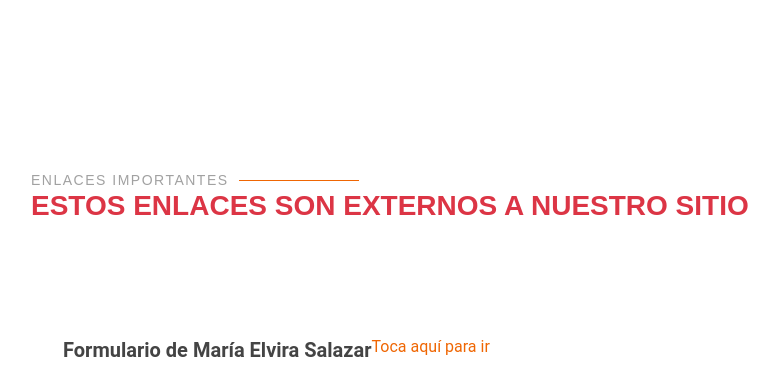
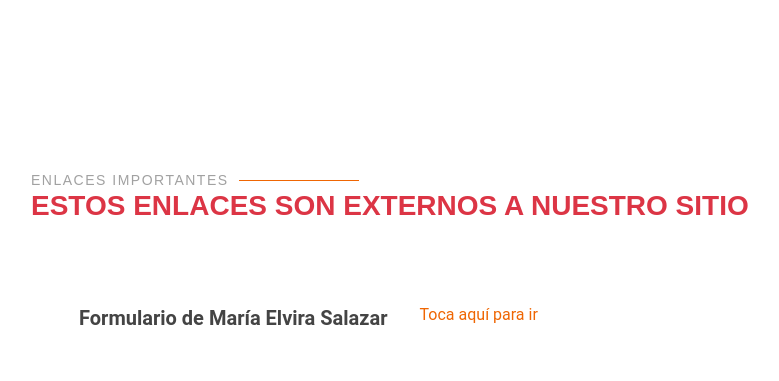
Before and after one commit to eliaselp/DIBAX_TAX_LLC, a Django app: page / in a window 1280 px wide. Shown: the part 3805-4186 px from the top of the page, without its empty margins (51-830 px from the left). Run offline with Django 5.2, Linux system fonts and the light colour scheme; data that the repository does not hold is empty; some libraries are stand-ins or nearby versions.

Commit message:
Update index.html

```diff
--- a/templates/client/index.html
+++ b/templates/client/index.html
@@ -677,12 +677,12 @@
                     <p class="text-danger">Estos enlaces son externos a nuestro sitio</p>
                 </div><!-- End Section Title -->
                 <div class="container">
-                    <div class="mt-5">
+                    <div>
                         <ul>
                             <li class="d-flex mt-3">
-                                <p class="fw-semibold fs-5">Formulario de María Elvira Salazar</p>
+                                <p class="fw-semibold fs-5 mx-3">Formulario de María Elvira Salazar</p>
                                 <a href="https://repsalazari220a.fillout.com/t/xt8k6c75Gtus"
-                                    class="btn-get-started animate__animated animate__fadeInUp scrollto">
+                                    class="btn-get-started animate__animated animate__fadeInUp scrollto mx-3">
                                     Toca aquí para ir
                                 </a>
                             </li>
```
